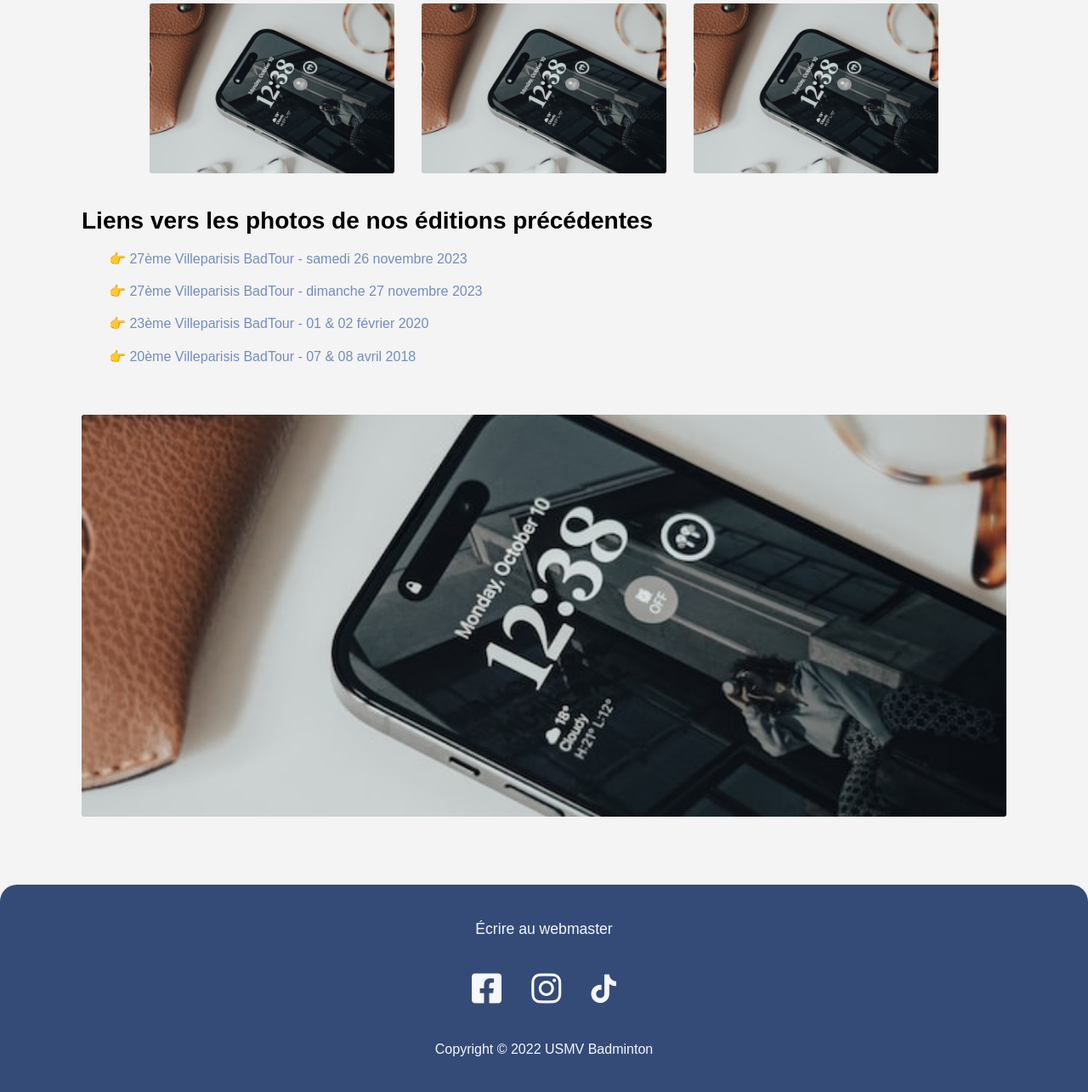
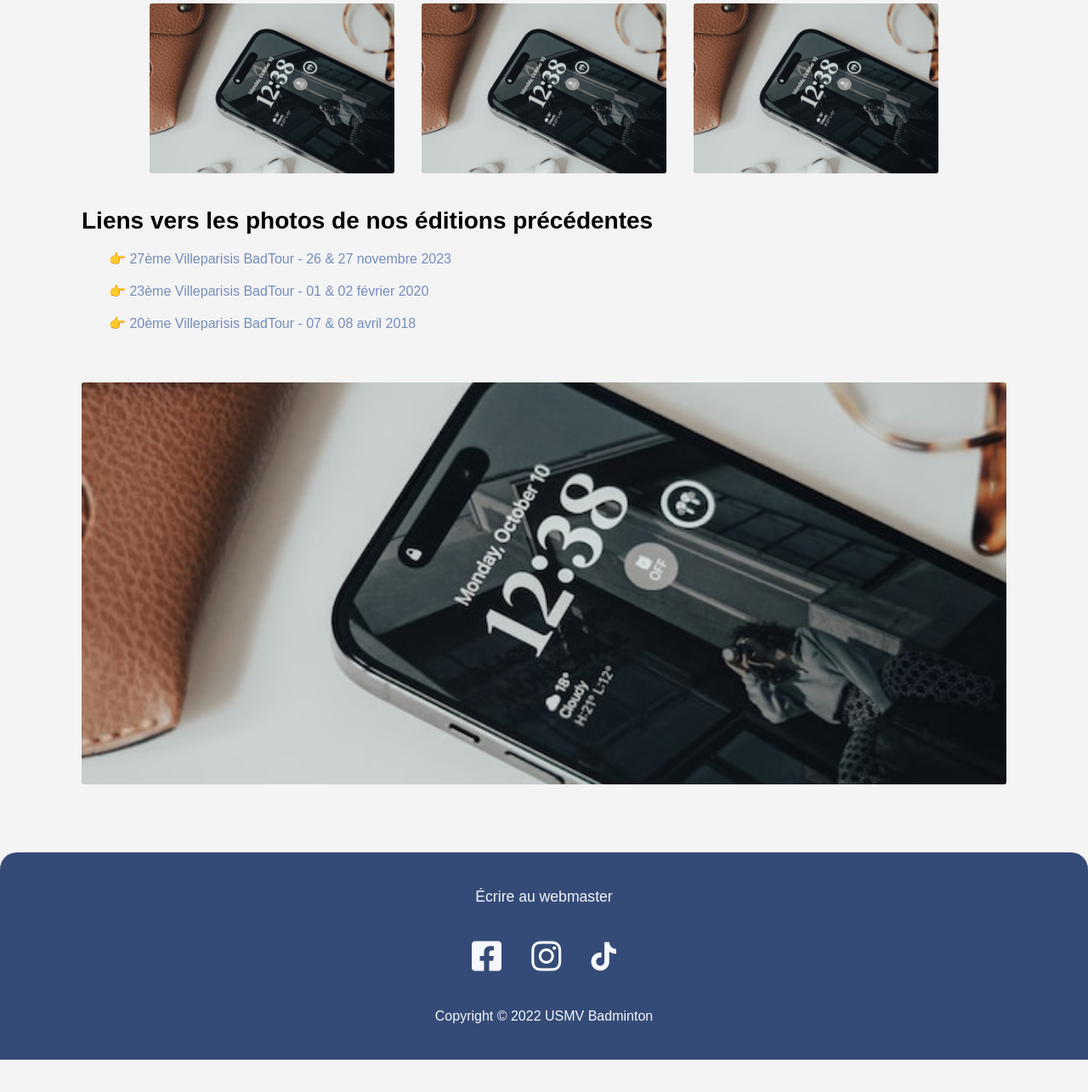
Before and after one commit to NicoMaff/usmv-app, a Symfony app: template templates/public/competitions/badtour.html.twig in a window 1280 px wide. Shown: the part 696-1981 px from the top of the page at 85% size. After the commit the page ends 1943 px from the top, so only its background shows below. Run offline with Twig, Linux system fonts and the light colour scheme; the template is opened without the code that fills it, so the values that code supplies are empty; some libraries are stand-ins or nearby versions; some web fonts are replaced.

Commit message:
🩹 update photos link and api controller name

```diff
--- a/src/Controller/API/ApiFFBadController.php
+++ b/src/Controller/API/ApiFFBadController.php
@@ -9,7 +9,7 @@ use Symfony\Bundle\FrameworkBundle\Controller\AbstractController;
 use Symfony\Component\HttpFoundation\JsonResponse;
 use Symfony\Component\Routing\Annotation\Route;
 
-class FFBadController extends AbstractController
+class ApiFFBadController extends AbstractController
 {
     #[Route('/api/ffbad', name: 'api_ffbad_index', methods: ["POST"])]
     public function index(UserRepository $userRepository, FFBadStatRepository $ffbadStatRepository): JsonResponse
--- a/templates/public/competitions/badtour.html.twig
+++ b/templates/public/competitions/badtour.html.twig
@@ -63,10 +63,7 @@
           <div class="links">
             <ul>
               <li>
-                <a href="https://villeparisisbad-my.sharepoint.com/:f:/r/personal/contact_villeparisisbadminton77_fr/Documents/USMV%20Photos%2027eme%20BADTOUR/BADTOUR%20Samedi?csf=1&web=1&e=CAygzQ" target="_blank"><span>👉</span> 27ème Villeparisis BadTour - samedi 26 novembre 2023</a>
-              </li>
-              <li>
-                <a href="https://villeparisisbad-my.sharepoint.com/:f:/r/personal/contact_villeparisisbadminton77_fr/Documents/USMV%20Photos%2027eme%20BADTOUR/BADTOUR%20Dimanche?csf=1&web=1&e=FlbWuW" target="_blank"><span>👉</span> 27ème Villeparisis BadTour - dimanche 27 novembre 2023</a>
+                <a href="https://villeparisisbad-my.sharepoint.com/:f:/g/personal/contact_villeparisisbadminton77_fr/Ek9zAmDYPqJJiGt8omEGpIsBi05-NYQHdaWursf8pHSZKA" target="_blank"><span>👉</span> 27ème Villeparisis BadTour - 26 & 27 novembre 2023</a>
               </li>
               <li>
                 <a href="https://www.amazon.fr/photos/share/6SzIzYl85S5zc5jErpt4HEmUf3gs5pUs6S8m5PTfK0c" target="_blank"><span>👉</span> 23ème Villeparisis BadTour - 01 & 02 février 2020</a>
```
